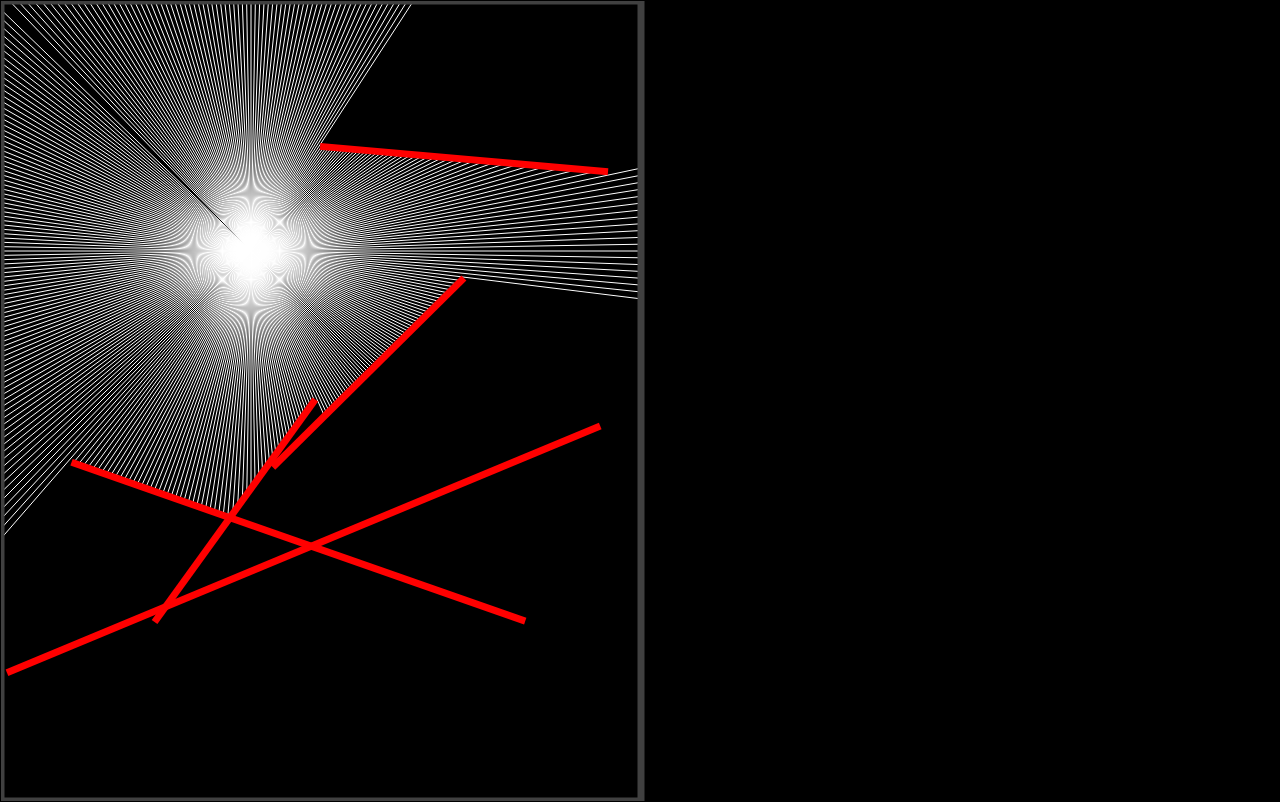
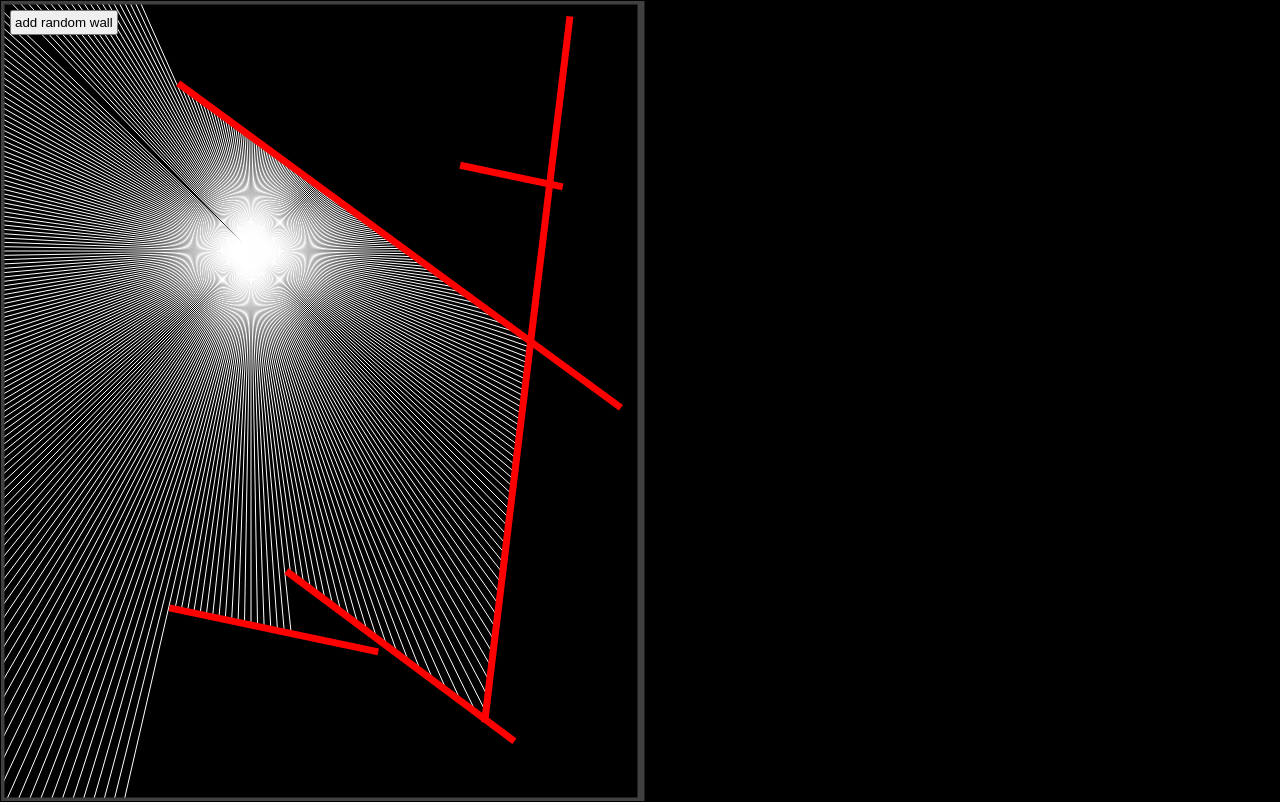
Before and after one commit to AntonyChR/raycasting, a website built with Vite: page index.html in a window 1280 px wide. Built offline with nearby package versions, Linux system fonts and the light colour scheme.

Commit message:
feat: generate random wall

```diff
--- a/index.html
+++ b/index.html
@@ -6,7 +6,7 @@
     <title>Vite + TS</title>
   </head>
   <body>
-    <div id="app"></div>
+    <button class="add-wall">add random wall</button>
     <script type="module" src="/src/main.ts"></script>
   </body>
 </html>
--- a/src/main.ts
+++ b/src/main.ts
@@ -13,7 +13,7 @@ const CONFIG = {
     scene2d: {
         width: window.innerWidth / 2,
         height: window.innerHeight,
-        wallsColor: 'red'
+        wallsColor: 'red',
     },
     nWalls: 5,
 };
@@ -22,19 +22,21 @@ const canvas = createCanvas(CONFIG.canvas.width, CONFIG.canvas.height);
 
 const canvasCtx = canvas.getContext('2d')!;
 
-
-
 let walls: Boundary[] = [];
 
-// create random walls
-for (let i = 0; i < CONFIG.nWalls; i++) {
+function generateRandomWall(): Boundary {
     let x1 = Math.random() * CONFIG.scene2d.width;
     let y1 = Math.random() * CONFIG.scene2d.height;
 
     let x2 = Math.random() * CONFIG.scene2d.width;
     let y2 = Math.random() * CONFIG.scene2d.height;
 
-    walls.push(new Boundary(x1, y1, x2, y2, canvasCtx, CONFIG.scene2d.wallsColor));
+    return new Boundary(x1, y1, x2, y2, canvasCtx, CONFIG.scene2d.wallsColor);
+}
+
+// create random walls
+for (let i = 0; i < CONFIG.nWalls; i++) {
+    walls.push(generateRandomWall());
 }
 
 // create 2d scene boundaries
@@ -72,10 +74,14 @@ document.addEventListener('mousemove', (event: MouseEvent) => {
     particle.update(event.clientX - rect.left, event.clientY - rect.top);
 });
 
+// add random wall
+document.querySelector('.add-wall')!.addEventListener('click', () => {
+    walls.push(generateRandomWall())
+});
+
 // main loop
 const SECOND = 1_000;
 setInterval(() => {
-
     //reset canvas
     canvasCtx.fillStyle = CONFIG.canvas.bgColor;
     canvasCtx.fillRect(0, 0, CONFIG.canvas.width, CONFIG.canvas.height);
--- a/src/style.css
+++ b/src/style.css
@@ -2,6 +2,15 @@
   margin: 0;
   padding: 0;
 }
+
+
 canvas{
   border: 1px solid black;
 }
+
+.add-wall{
+  position: absolute;
+  top: 10px;
+  left: 10px;
+  padding: 3px;
+}
```
